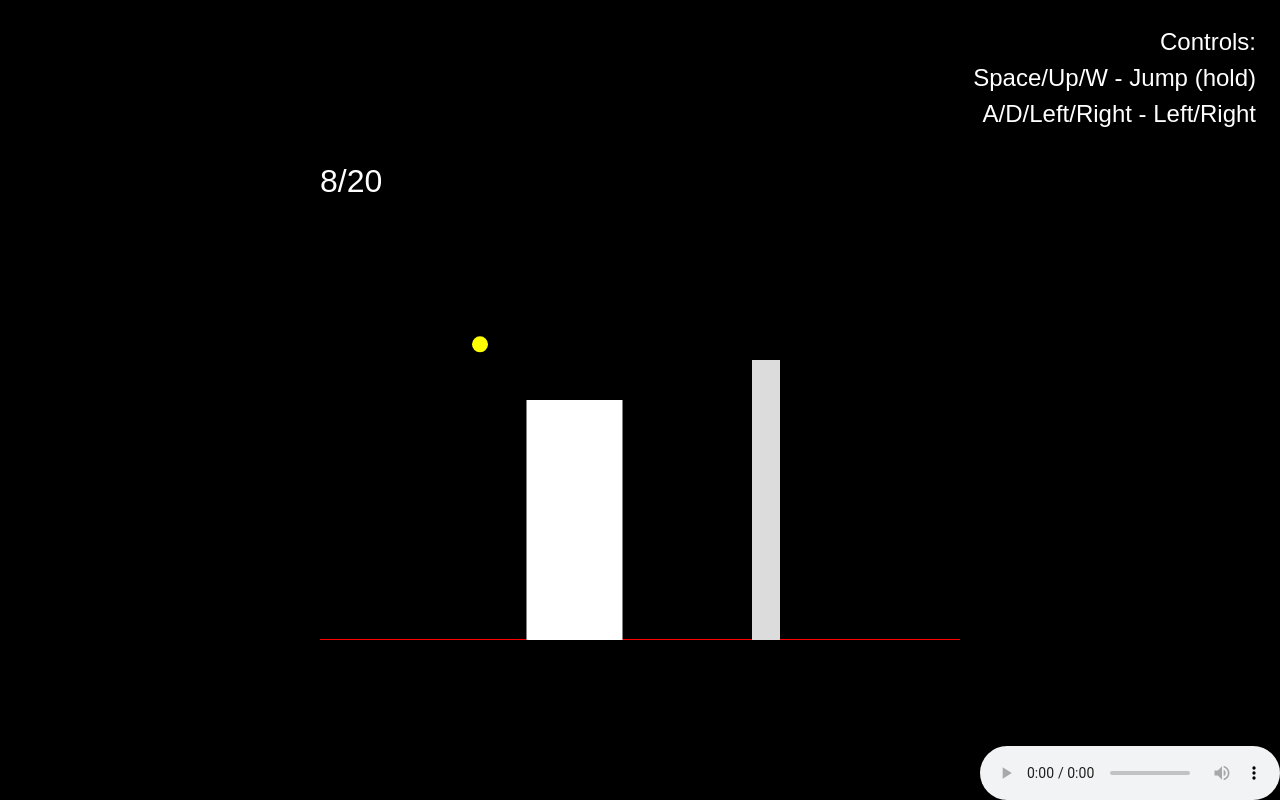
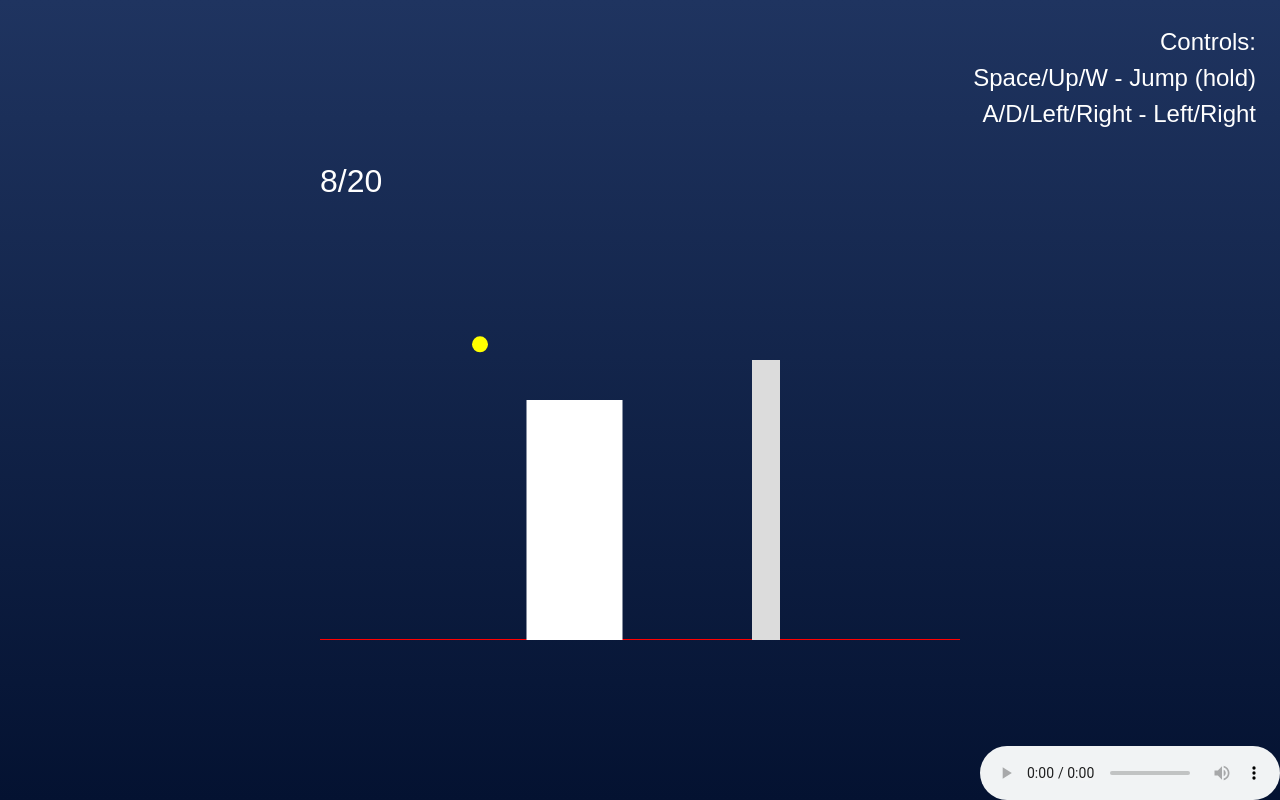
Before and after one commit to soryy708/parallax-jump, a website with bundled scripts: page src/public/index.html in a window 1280 px wide. Built offline with nearby package versions, Linux system fonts and the light colour scheme.

Commit message:
change background to gradient dark blue

```diff
--- a/src/public/index.html
+++ b/src/public/index.html
@@ -8,7 +8,8 @@
         body {
             margin: 0;
             padding: 0;
-            background-color: #000;
+            background-color: rgb(31, 52, 96);
+            background-image: linear-gradient(rgb(31, 52, 96), rgb(4, 18, 49));
             display: flex;
             justify-content: center;
             align-items: center;
```
